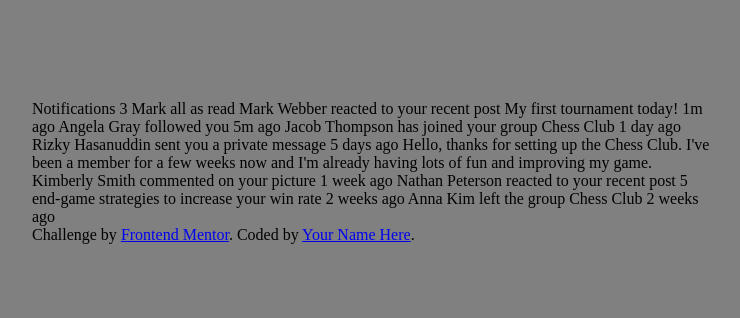
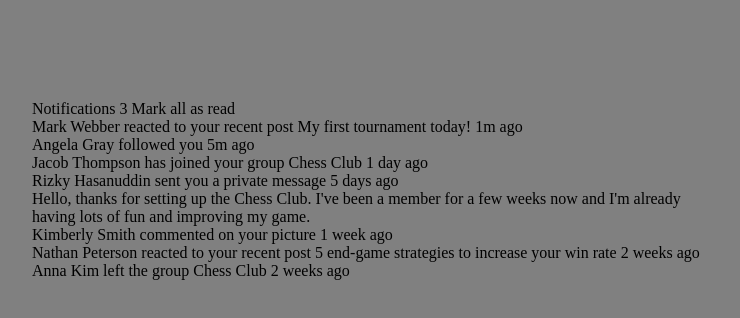
Before and after one commit to S-F-Waweru/NotificationPage1, a plain HTML site: page index.html in a window 1280 px wide. Shown: the whole page, without its empty margins (268-1008 px from the left). Drawn offline with Linux system fonts and the light colour scheme.

Commit message:
Updated index.html

```diff
--- a/index.html
+++ b/index.html
@@ -19,36 +19,62 @@
 
   <nav></nav>
 
+    <!-- Container Division -->
+    <div class="container">
+      <!-- heading -->
+      <div>
         Notifications 3
+        Mark all as read
+      </div>
 
-  Mark all as read
-
+      <div>
         Mark Webber reacted to your recent post My first tournament today!
         1m ago
 
+      </div>
+
+      <div>
         Angela Gray followed you
         5m ago
+      </div>
 
+      <div>
         Jacob Thompson has joined your group Chess Club
         1 day ago
+      </div>
 
+      <div>
         Rizky Hasanuddin sent you a private message
         5 days ago
+      </div>
+
+          <!-- PRivate message -->
+      <div>
       Hello, thanks for setting up the Chess Club. I've been a member for a few weeks now and
       I'm already having lots of fun and improving my game.
+      </div>
 
+      <div>
        Kimberly Smith commented on your picture
        1 week ago
+      </div>
 
+      <div>
        Nathan Peterson reacted to your recent post 5 end-game strategies to increase your win rate
         2 weeks ago
+      </div>
 
+      <div>
       Anna Kim left the group Chess Club
         2 weeks ago
+      </div>
 
-  <div class="attribution">
+
+  <!-- <div class="attribution">
     Challenge by <a href="https://www.frontendmentor.io?ref=challenge" target="_blank">Frontend Mentor</a>.
     Coded by <a href="#">Your Name Here</a>.
+  </div> -->
+
 </div>
 </body>
 </html>
```
Lines whose indentation alone changed are shown as unchanged.
